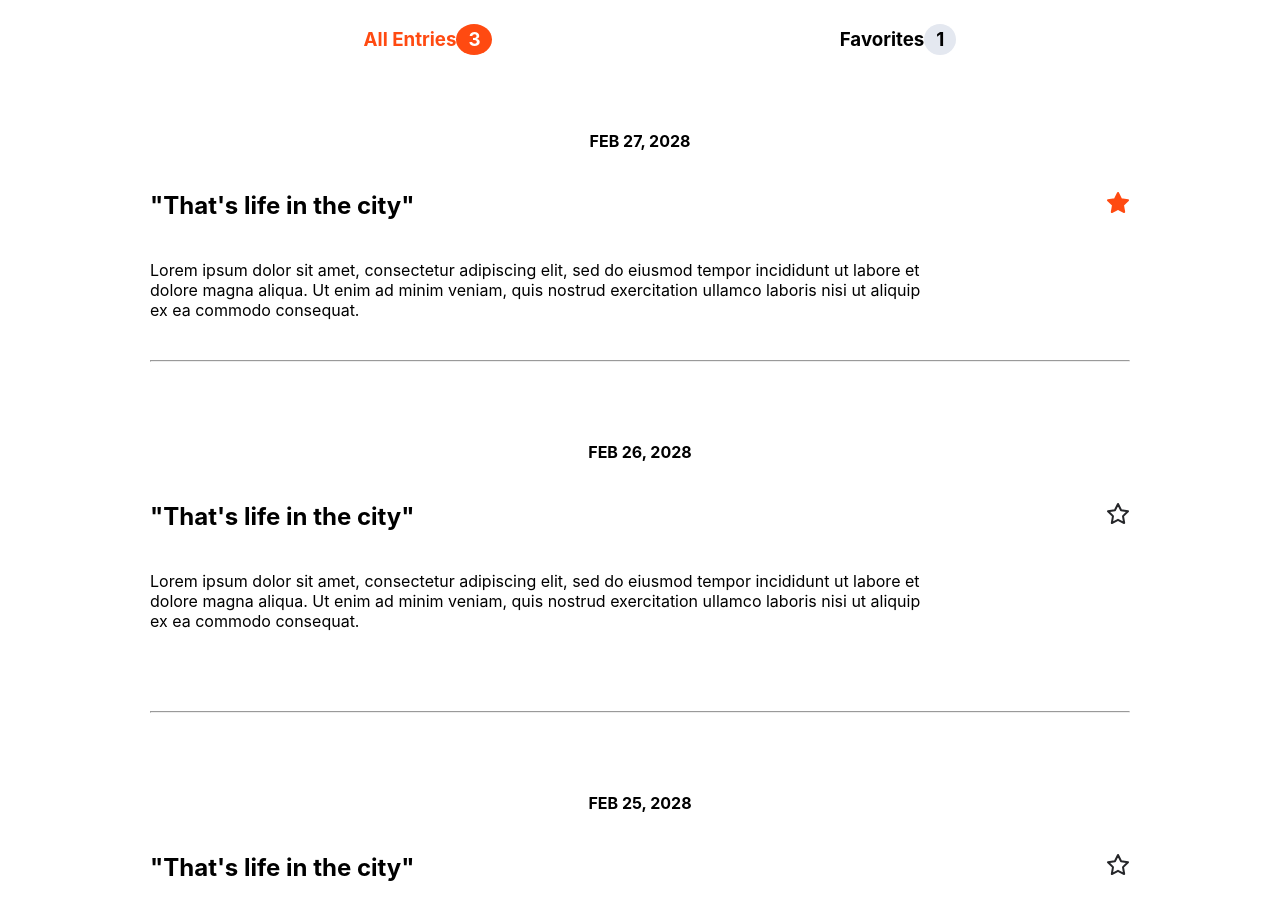
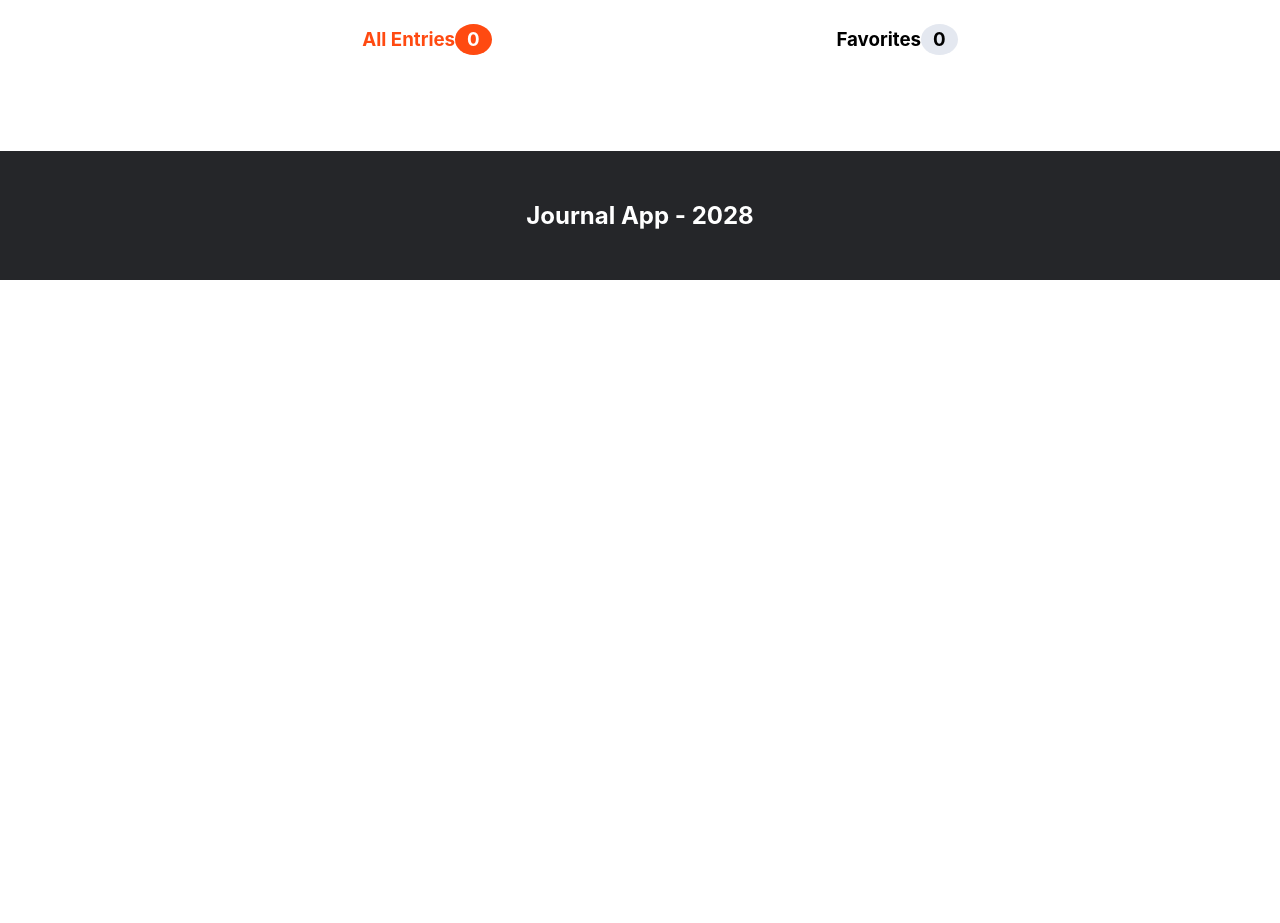
Before and after one commit to thien113/spiced-academy-bootcamp, a React (Create React App) app in the folder react/journal/: page / in a window 1280 px wide. Shown: the part 600-1523 px from the top of the page. After the commit the page ends 880 px from the top, so only its background shows below. Built offline with nearby package versions, Linux system fonts and the light colour scheme.

Commit message:
add localestorage system to journal

```diff
--- a/react/journal/src/components/entries/EntryForm.js
+++ b/react/journal/src/components/entries/EntryForm.js
@@ -1,19 +1,48 @@
+import { useState } from "react";
 import "./EntryForm.css";
 
 export default function EntryForm() {
+  const [motto, setMotto] = useState({
+    motto: "",
+    notes: "",
+    date: new Date(),
+    star: false,
+  });
+
+  const handleChange = (event) => {
+    //spread operator to keep old values
+    //can target multiple inputs because of event.target.name
+    setMotto({ ...motto, [event.target.name]: event.target.value });
+  };
+  const handleSubmit = (event) => {
+    event.preventDefault();
+    let cards = JSON.parse(localStorage.getItem("cards") || "[]");
+    cards.push(motto);
+    localStorage.setItem("cards", JSON.stringify(cards));
+    setMotto({ motto: "", notes: "", date: new Date(), star: false });
+  };
   return (
-    <form>
+    <form onSubmit={handleSubmit}>
       <label for="motto">Motto</label>
       <textarea
+        onChange={handleChange}
         className="textarea"
         name="motto"
         id="motto"
         rows="4"
         cols="50"
+        value={motto.motto}
       ></textarea>
       <label for="notes">Notes</label>
-      <textarea name="notes" id="notes" rows="6" cols="50"></textarea>
-      <button>Create</button>
+      <textarea
+        onChange={handleChange}
+        name="notes"
+        id="notes"
+        rows="6"
+        cols="50"
+        value={motto.notes}
+      ></textarea>
+      <button type="submit">Create</button>
     </form>
   );
 }
--- a/react/journal/src/components/entries/EntrySection.css
+++ b/react/journal/src/components/entries/EntrySection.css
@@ -24,3 +24,7 @@ article > p {
   flex-direction: row;
   justify-content: space-between;
 }
+
+svg {
+  cursor: pointer;
+}
--- a/react/journal/src/components/entries/EntrySection.js
+++ b/react/journal/src/components/entries/EntrySection.js
@@ -1,59 +1,37 @@
 import Tabs from "../tabs/Tabs";
-import { ReactComponent as Star } from "./star.svg";
-import { ReactComponent as StarFilled } from "./star-filled.svg";
+import Star from "../star/Star";
 import "./EntrySection.css";
 
 export default function EntrySection() {
+  const cards = JSON.parse(localStorage.getItem("cards") || "[]");
+  function handleChangeBoolean(id) {
+    //filter by index of array items
+    const filteredCard = cards.filter((_, index) => index === id);
+    // its an array therefore foreach to read values
+    filteredCard.forEach((filtered) => {
+      console.log("filteredCard star attribute is: ", filtered.star);
+    });
+  }
   return (
     <section>
       <Tabs />
-      <article>
-        <h4>FEB 27, 2028</h4>
-        <div className="title">
-          <h2>
-            <strong>"That's life in the city"</strong>
-          </h2>
-          <StarFilled />
-        </div>
-        <p>
-          Lorem ipsum dolor sit amet, consectetur adipiscing elit, sed do
-          eiusmod tempor incididunt ut labore et dolore magna aliqua. Ut enim ad
-          minim veniam, quis nostrud exercitation ullamco laboris nisi ut
-          aliquip ex ea commodo consequat.
-        </p>
-        <hr />
-      </article>
-      <article>
-        <h4>FEB 26, 2028</h4>
-        <div className="title">
-          <h2>
-            <strong>"That's life in the city"</strong>
-          </h2>
-          <Star />
-        </div>
-        <p>
-          Lorem ipsum dolor sit amet, consectetur adipiscing elit, sed do
-          eiusmod tempor incididunt ut labore et dolore magna aliqua. Ut enim ad
-          minim veniam, quis nostrud exercitation ullamco laboris nisi ut
-          aliquip ex ea commodo consequat.
-        </p>
-      </article>
-      <hr />
-      <article>
-        <h4>FEB 25, 2028</h4>
-        <div className="title">
-          <h2>
-            <strong>"That's life in the city"</strong>
-          </h2>
-          <Star />
-        </div>
-        <p>
-          Lorem ipsum dolor sit amet, consectetur adipiscing elit, sed do
-          eiusmod tempor incididunt ut labore et dolore magna aliqua. Ut enim ad
-          minim veniam, quis nostrud exercitation ullamco laboris nisi ut
-          aliquip ex ea commodo consequat.
-        </p>
-      </article>
+      {cards.map((card, id) => (
+        <article key={id}>
+          {card.star}
+          <h4>{card.date}</h4>
+          <div className="title">
+            <h2>
+              <strong>"{card.motto}"</strong>
+            </h2>
+            <Star
+              starType={card.star}
+              id={id}
+              handleChange={handleChangeBoolean}
+            />
+          </div>
+          <p>{card.notes}</p>
+        </article>
+      ))}
     </section>
   );
 }
--- /dev/null
+++ b/react/journal/src/components/star/Star.js
@@ -0,0 +1,22 @@
+import { ReactComponent as StarEmpty } from "./star.svg";
+import { ReactComponent as StarFilled } from "./star-filled.svg";
+
+export default function Star({ starType, id, handleChange }) {
+  if ({ starType }) {
+    return (
+      <StarEmpty
+        onClick={() => {
+          handleChange(id);
+        }}
+      />
+    );
+  } else {
+    return (
+      <StarFilled
+        onClick={() => {
+          handleChange(id);
+        }}
+      />
+    );
+  }
+}
--- a/react/journal/src/components/tabs/Tabs.js
+++ b/react/journal/src/components/tabs/Tabs.js
@@ -1,13 +1,18 @@
 import "./Tabs.css";
 
 export default function Tabs() {
+  const cards = JSON.parse(localStorage.getItem("cards") || "[]");
+
   return (
     <ul className="tabs">
       <h3 className="entries">
-        All Entries<span className="active">3</span>
+        All Entries<span className="active">{cards.length}</span>
       </h3>
       <h3 className="favs">
-        Favorites<span className="disabled">1</span>
+        Favorites
+        <span className="disabled">
+          {cards.filter((card) => card.star === true).length}
+        </span>
       </h3>
     </ul>
   );
```
Also changed, not shown: react/journal/src/components/star/star-filled.svg (renamed from react/journal/src/components/entries/star-filled.svg), react/journal/src/components/star/star.svg (renamed from react/journal/src/components/entries/star.svg).
